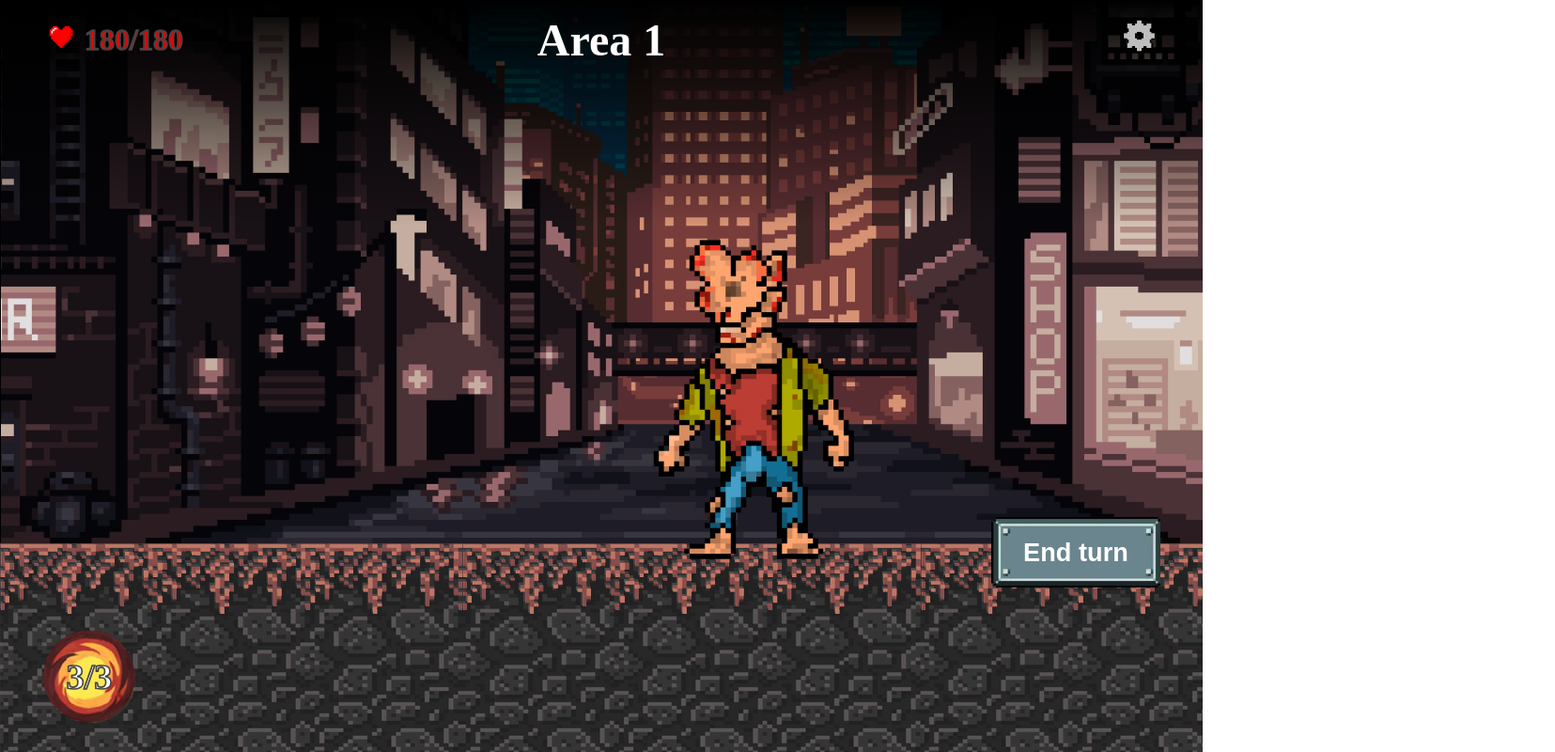
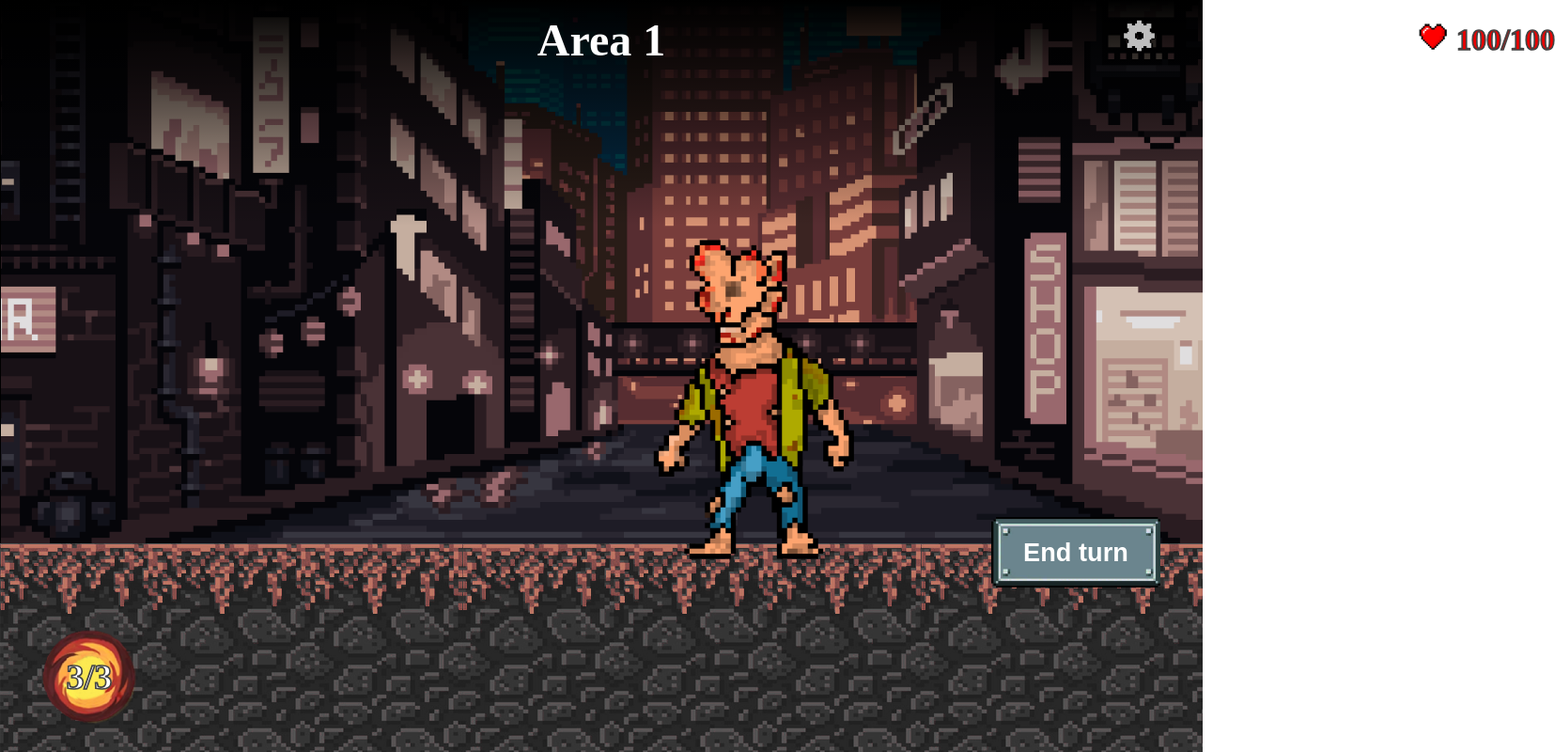
Before and after one commit to flavtor/Fire_Fighter_Z, a website built with Parcel: page src/index.html in a window 1280 px wide. Both pictures are taken after a click on the button "Play". Shown: the whole page at 94% size, 1655 px wide, since content can reach past the window. Built offline with nearby package versions, Linux system fonts and the light colour scheme; files whose address does not match are found by name.

Commit message:
[ADD] life ennemy

```diff
--- a/src/index.html
+++ b/src/index.html
@@ -21,8 +21,11 @@
     </div>
     <div class="game-ui disappear">
       <div class="top-bar">
+        <div class="heart-e">
+          <span id = "pv-en">100</span><span>/100</span>
+        </div>
         <div class="heart">
-          180/180
+          <span id = "pv-pla">180</span><span>/180</span>
         </div>
         <div class="area">
           Area <span class="level">1</span>
@@ -35,7 +38,7 @@
       </div>
 
       <div class="mana">
-        <span>3/3</span>
+        <span id = "mana-point"> 3</span><span>/3</span>
       </div>
       <div class="end-turn">
         <button class="end-turn__button">End turn</button>
--- a/src/styles/game-ui.css
+++ b/src/styles/game-ui.css
@@ -41,12 +41,29 @@
 
 .heart {
   position: relative;
-  margin-left: 40px;
+  margin-left: -3100px;
   color: #E90000;
   -webkit-text-stroke: 1.7px #444444;
 }
 
 .heart::before {
+  content: "";
+  position: absolute;
+  left: -40px;
+  width: 30px;
+  height: 30px;
+  background-image: url(../assets//Icons/Icons_Heart.png);
+  background-size: cover;
+}
+
+.heart-e {
+  position: relative;
+  margin-left: 1500px;
+  color: #E90000;
+  -webkit-text-stroke: 1.7px #444444;
+}
+
+.heart-e::before {
   content: "";
   position: absolute;
   left: -40px;
```
Also changed, not shown: dist/index.html, 5 other files.
